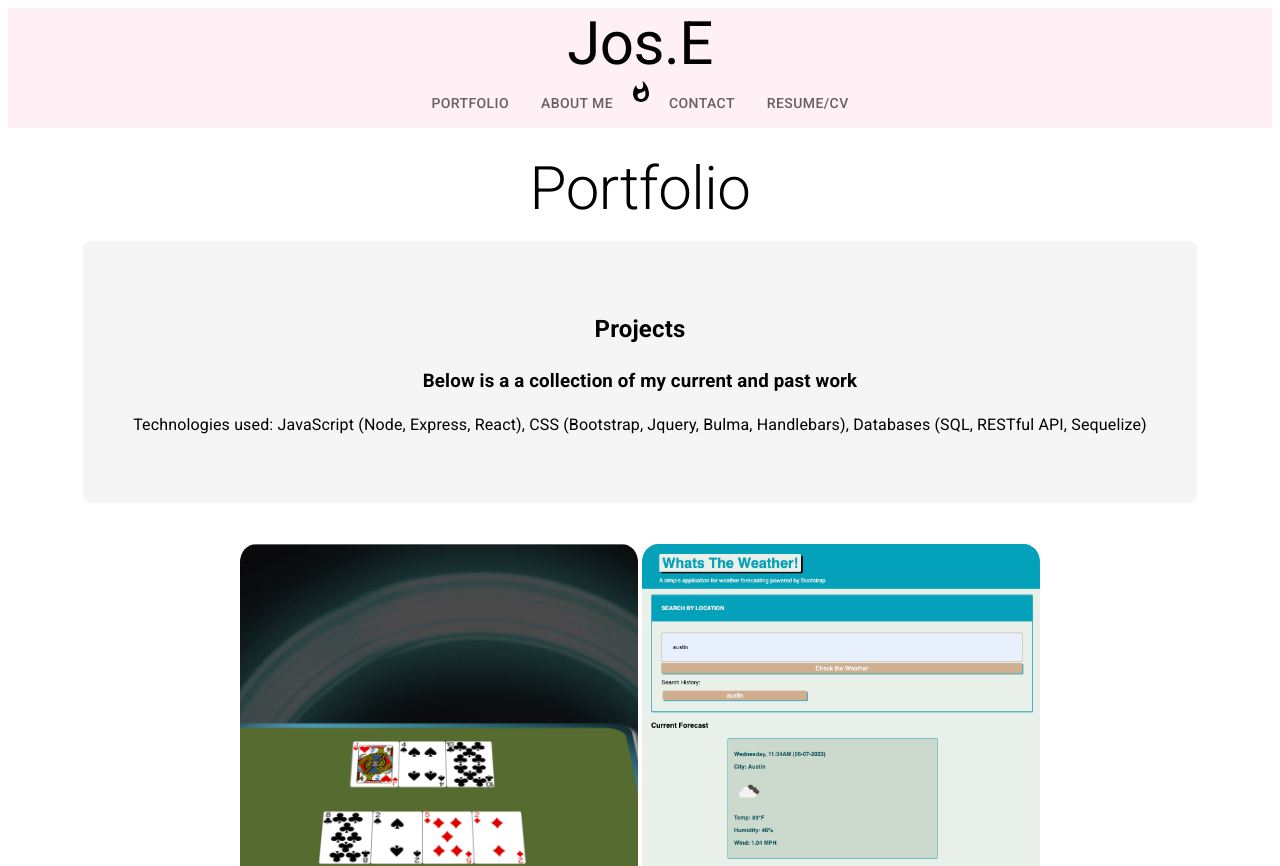
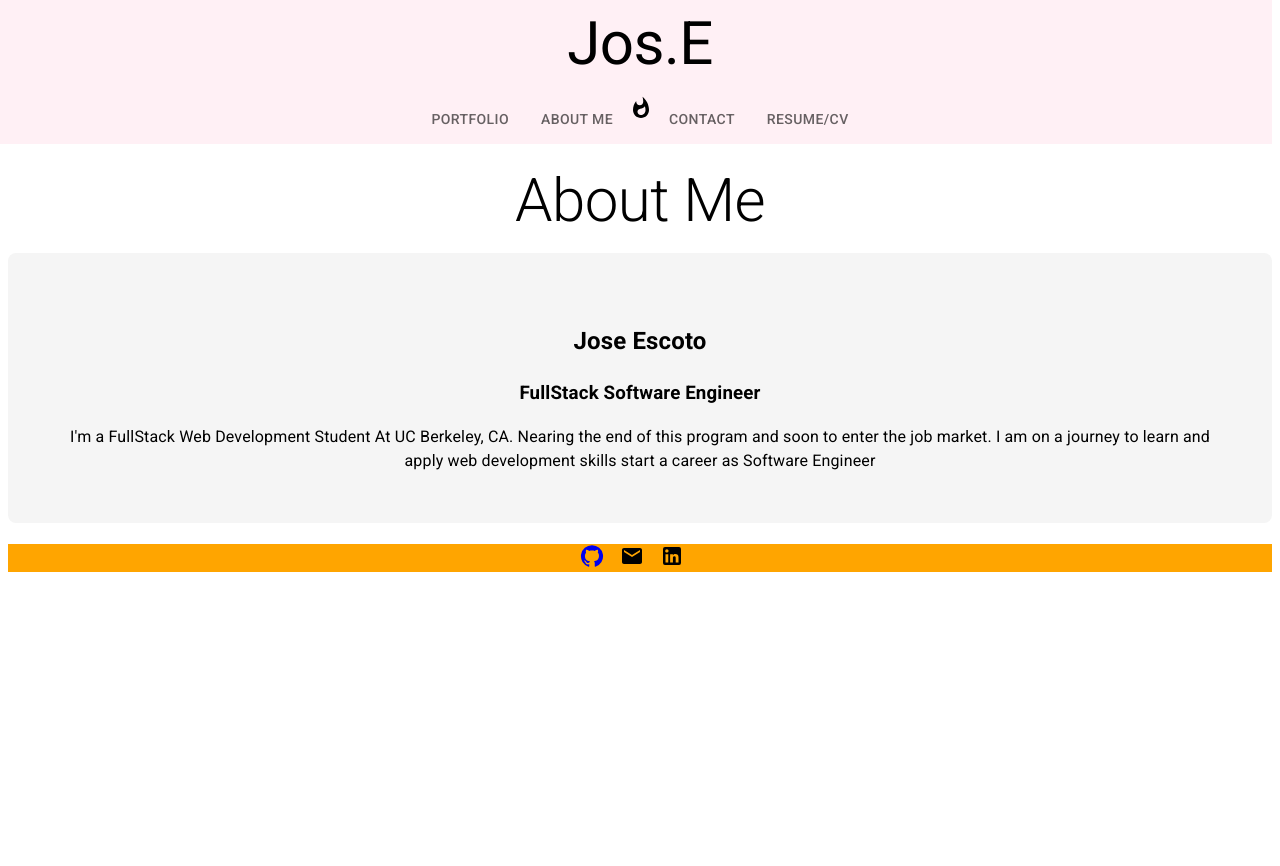
Before and after one commit to escotoj/React-Portfolio, a React (Create React App) app: page / in a window 1280 px wide. Shown: the top 866 px of the page. After the commit the page ends 800 px from the top, so only its background shows below. Built offline with nearby package versions, Linux system fonts and the light colour scheme.

Commit message:
add projects components to portfolio page and made the about me be landing page

```diff
--- a/src/App.js
+++ b/src/App.js
@@ -18,16 +18,14 @@ function App() {
       <Router>
       <Header/>
       <Routes>
-        <Route path="/" element={<PortfolioPage />} />
-        <Route path="/about" element={<AboutPage />} />
+        <Route path="/portfolio" element={<PortfolioPage />} />
+        <Route path="/" element={<AboutPage />} />
         <Route path="/contact" element={<ContactPage />} />
         <Route path="/resume" element={<ResumePage />} />
         {/* Add other routes for different pages */}
       </Routes>
     </Router>
-      <Box display="flex" justifyContent="center">
-        <Project/>
-      </Box>
+
       <Footer/>
     </Box>
   );
--- a/src/components/Header.js
+++ b/src/components/Header.js
@@ -1,10 +1,11 @@
-import { Grid, Typography } from "@mui/material";
+import { Container, Grid, Typography } from "@mui/material";
 import React from "react";
 import Navigation from "./Navigation";
 
 const Header = () => {
   return (
-    <Grid bgcolor="lavenderblush" spacing={2} textAlign="center" >
+
+    <Grid bgcolor="lavenderblush" spacing={2} textAlign="center" container={true} >
       <Grid item xs={12}>
       <Typography variant="h2" component="h2" style={{ fontWeight: '400' }}>
           Jos.E
--- a/src/components/Navigation.js
+++ b/src/components/Navigation.js
@@ -17,8 +17,8 @@ import React from "react";
 const Navbar = () => {
   return (
 <Tabs centered>
-  <Tab label="Portfolio" component={Link} to="/"/>
-  <Tab label="About Me" component={Link} to="/about"/>
+  <Tab label="Portfolio" component={Link} to="/portfolio"/>
+  <Tab label="About Me" component={Link} to="/"/>
   <Whatshot sx={{ display: { xs: "block", sm: "none" } }} />
   <Tab label="Contact" component={Link} to="/contact"/>
   <Tab label="Resume/CV" component={Link} to="/resume" />
--- a/src/pages/ContactPage.js
+++ b/src/pages/ContactPage.js
@@ -1,6 +1,9 @@
 import { Box, Stack, TextField } from "@mui/material";
 import { Typography } from "@mui/material";
 
+
+
+// ADD BUTTON THAT TAKES INPUT FROM EAHC FORM
 function ContactPage() {
   return (
     <Box
@@ -33,10 +36,10 @@ function ContactPage() {
               }}
             />
             <TextField
+            fullWidth
               id="outlined-email"
               label="Email"
               variant="outlined"
-              fullWidth
               InputProps={{
                 sx: { borderRadius: "4px", backgroundColor: "#ffffff" },
               }}
--- a/src/pages/PortfolioPage.js
+++ b/src/pages/PortfolioPage.js
@@ -1,5 +1,7 @@
 import { Box, Stack } from "@mui/material";
 import { Typography } from "@mui/material";
+import Project from "../components/Project";
+
 
 
 function PortfolioPage() {
@@ -15,6 +17,9 @@ function PortfolioPage() {
       <h3>Below is a a collection of my current and past work</h3>
       <p>Technologies used: JavaScript (Node, Express, React), CSS (Bootstrap, Jquery, Bulma, Handlebars), Databases (SQL, RESTful API, Sequelize)  </p>
       </Typography>
+      <Box display="flex" justifyContent="center">
+        <Project/>
+      </Box>
       </Box>
       </Stack>
 
```
